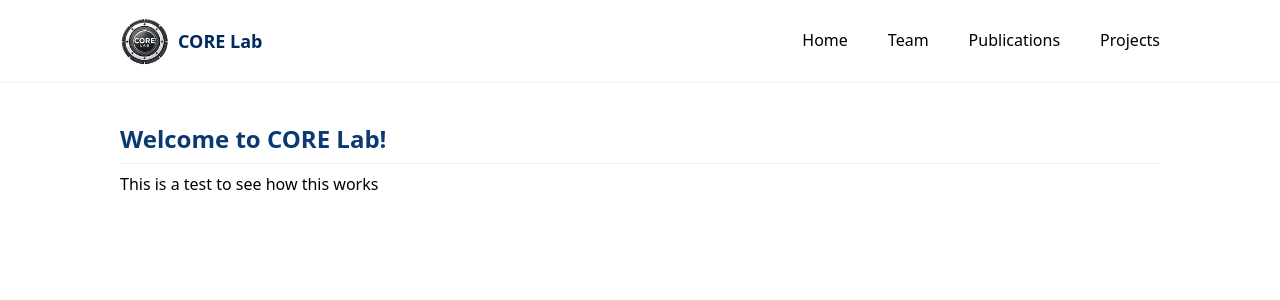
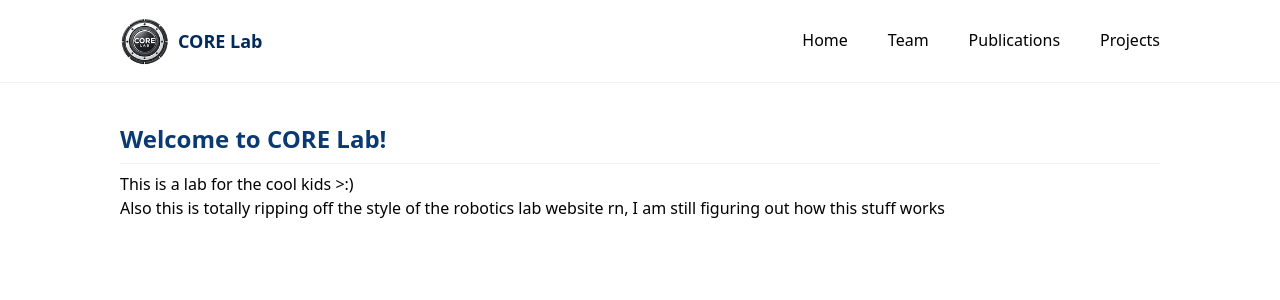
Before and after one commit to Forlaie/core_lab, a Next.js app: page / in a window 1280 px wide. Shown: the top 300 px of the page. Built offline with nearby package versions, Linux system fonts and the light colour scheme.

Commit message:
updated about msg

```diff
--- a/Components/About/About.jsx
+++ b/Components/About/About.jsx
@@ -4,7 +4,10 @@ const About = () => {
   return (
     <section className='px-30 py-10 mx-auto'>
         <h1 className='text-2xl font-semibold text-[#0b3a72] pb-2 border-b border-b-[#f1f2f3]'>Welcome to CORE Lab!</h1>
-        <p className='pt-2'>This is a test to see how this works</p>
+        <p className='pt-2'>
+            This is a lab for the cool kids &gt;:) <br/>
+            Also this is totally ripping off the style of the robotics lab website rn, I am still figuring out how this stuff works
+        </p>
     </section>
   )
 }
```
